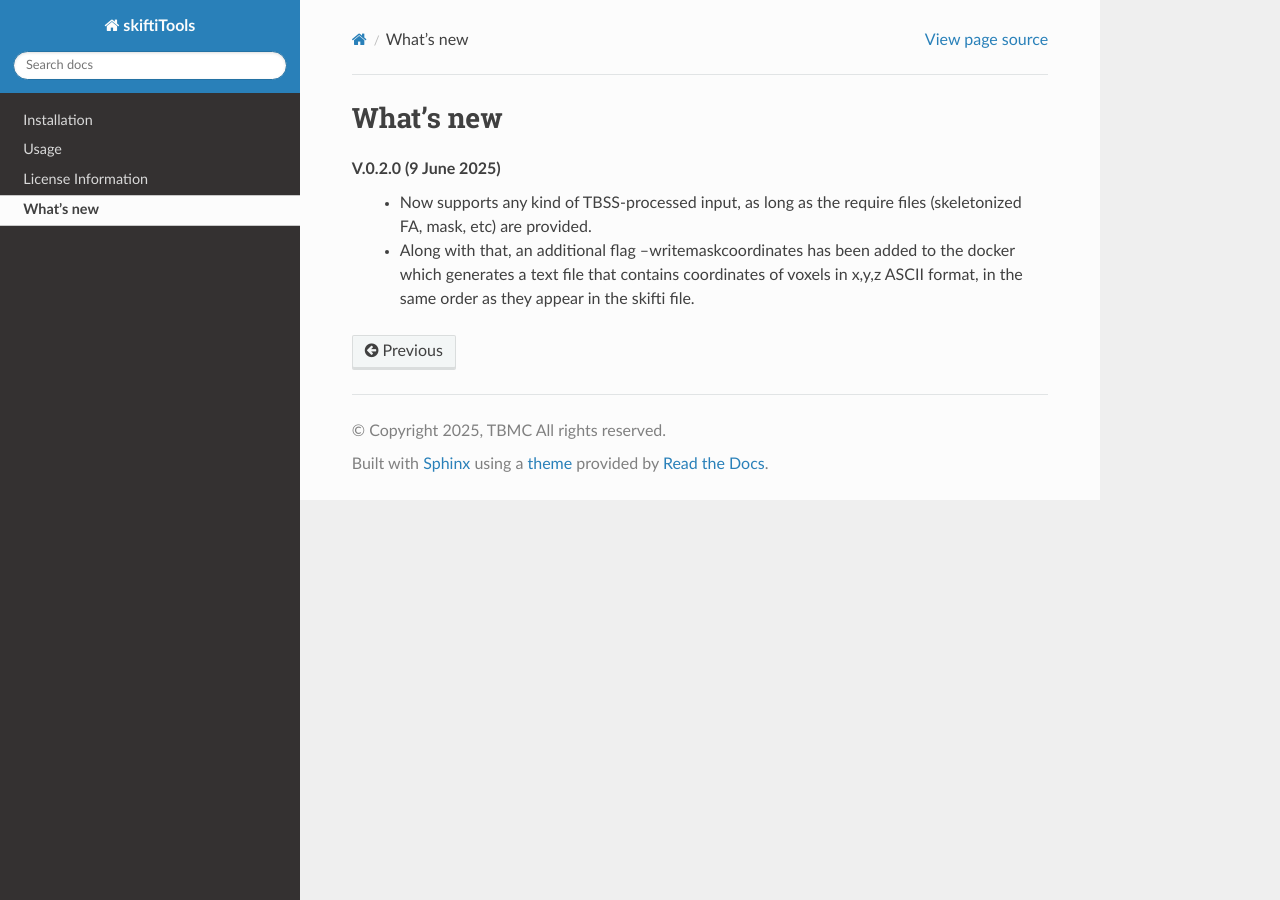
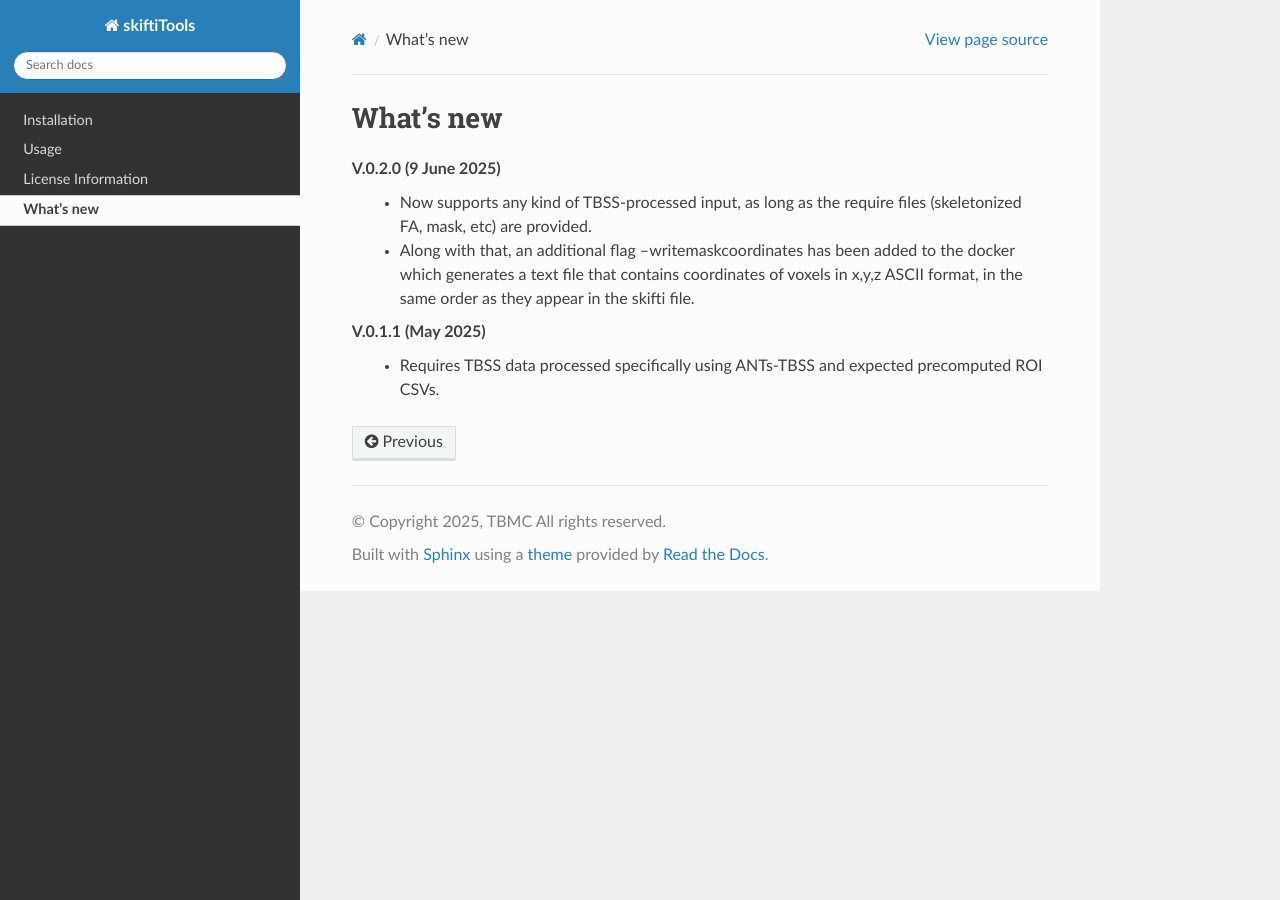
Before and after one commit to HKA07/skiftiGuide, a Sphinx documentation site: the page built from docs/changes.rst, in a window 1280 px wide. Built offline with Sphinx 7.4.7 and the Read the Docs theme 3.1.0, drawn with Linux system fonts in a browser that asks for light colours.

Commit message:
Update changes.rst

```diff
--- a/docs/changes.rst
+++ b/docs/changes.rst
@@ -4,4 +4,7 @@ What's new
 
 V.0.2.0 (9 June 2025)
   •	Now supports any kind of TBSS-processed input, as long as the require files         (skeletonized FA, mask, etc) are provided.
-  •	Along with that, an additional flag --writemaskcoordinates has been added to the     docker which generates a text file that contains coordinates of voxels in x,y,z      ASCII format, in the same order as they appear in the skifti file.
+  •	Along with that, an additional flag --writemaskcoordinates has been added to         the docker which generates a text file that contains coordinates of voxels in       x,y,z ASCII format, in the same order as they appear in the skifti file.
+
+V.0.1.1 (May 2025)
+  • Requires TBSS data processed specifically using ANTs-TBSS and expected     precomputed ROI CSVs.
```
